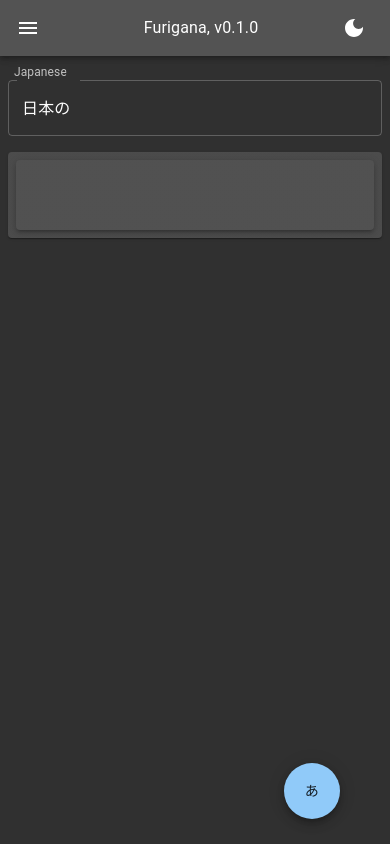
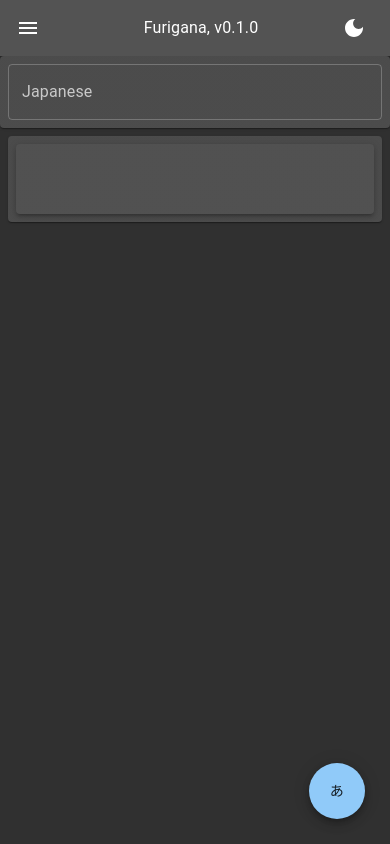
Before and after one commit to quantumsnowball/furigana, a Next.js app: page / in a window 390 px wide. Built offline with nearby package versions, Linux system fonts and the light colour scheme; what kuroshiro, kuroshiro-analyzer-kuromoji would draw is missing.

Commit message:
layout: test layout in mobile phone

```diff
--- a/components/Page/Home/index.tsx
+++ b/components/Page/Home/index.tsx
@@ -13,7 +13,7 @@ const kuroshiro = new Kuroshiro();
 (async () => await kuroshiro.init(new KuromojiAnalyzer({ dictPath: "dict/" })))()
 
 function Home() {
-  const [source, setSource] = useState(['日本の'])
+  const [source, setSource] = useState([''])
   const [furigana, setFurigana] = useState([''])
   const [romaji, setRomaji] = useState([''])
   const [romajiOn, setRomajiOn] = useState(false)
@@ -44,14 +44,14 @@ function Home() {
 
   return (
     <ContentDiv id='content-ctn'>
+      <Paper
+        elevation={1}
+        sx={{p:1}}
+      >
         <TextField
           fullWidth
           multiline
           label='Japanese'
-        sx={{
-          mt: 2,
-          p: 1,
-        }}
           value={source.join('\n')}
           onChange={async e => {
             const vals = e.target.value.split('\n')
@@ -65,8 +65,8 @@ function Home() {
               console.log(err)
             }
           }}
-      >
-      </TextField>
+        />
+      </Paper>
       {romajiOn ?
         <Row entry={romaji} />
         :
@@ -77,7 +77,7 @@ function Home() {
         sx={{
           position: 'absolute',
           bottom: 25,
-          right: 50
+          right: 25
         }}
         onClick={() => setRomajiOn(!romajiOn)}
       >{romajiOn ? 'A' : 'あ'}</Fab>
```
Lines whose indentation alone changed are shown as unchanged.
